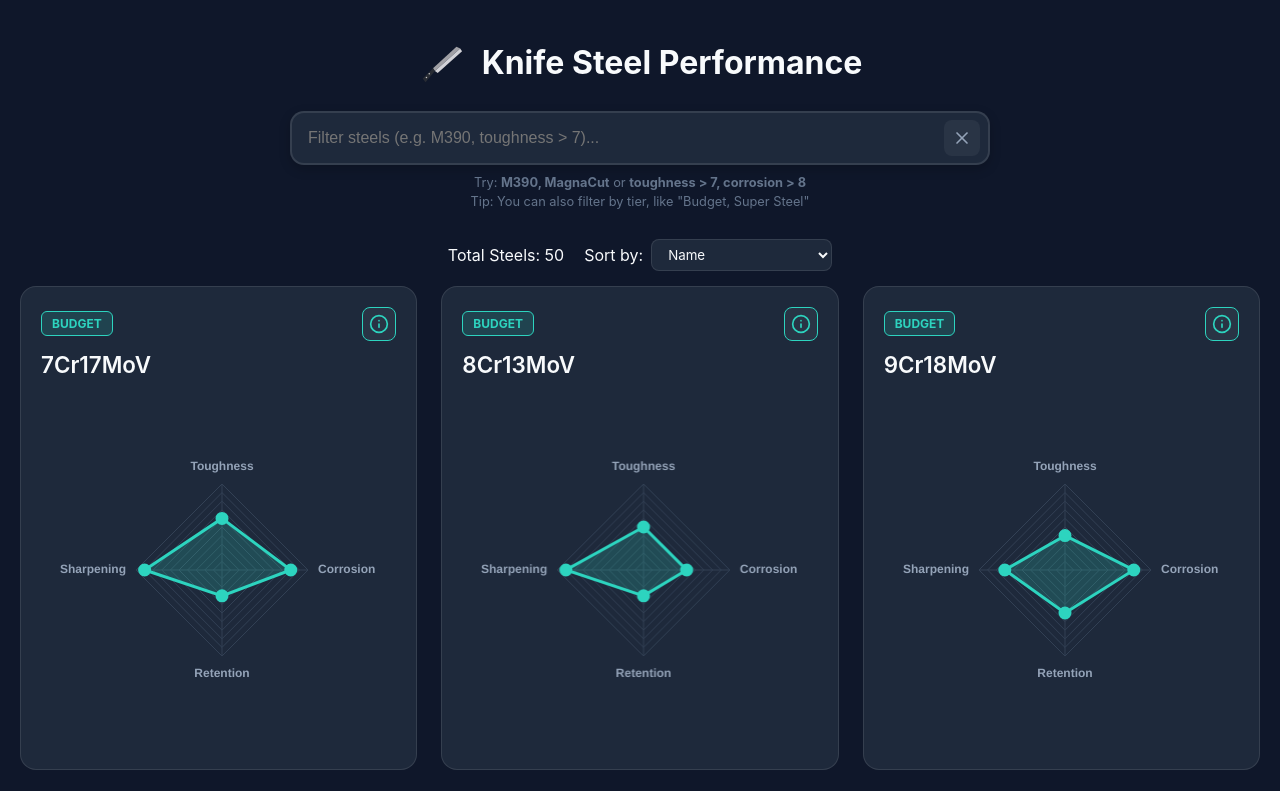
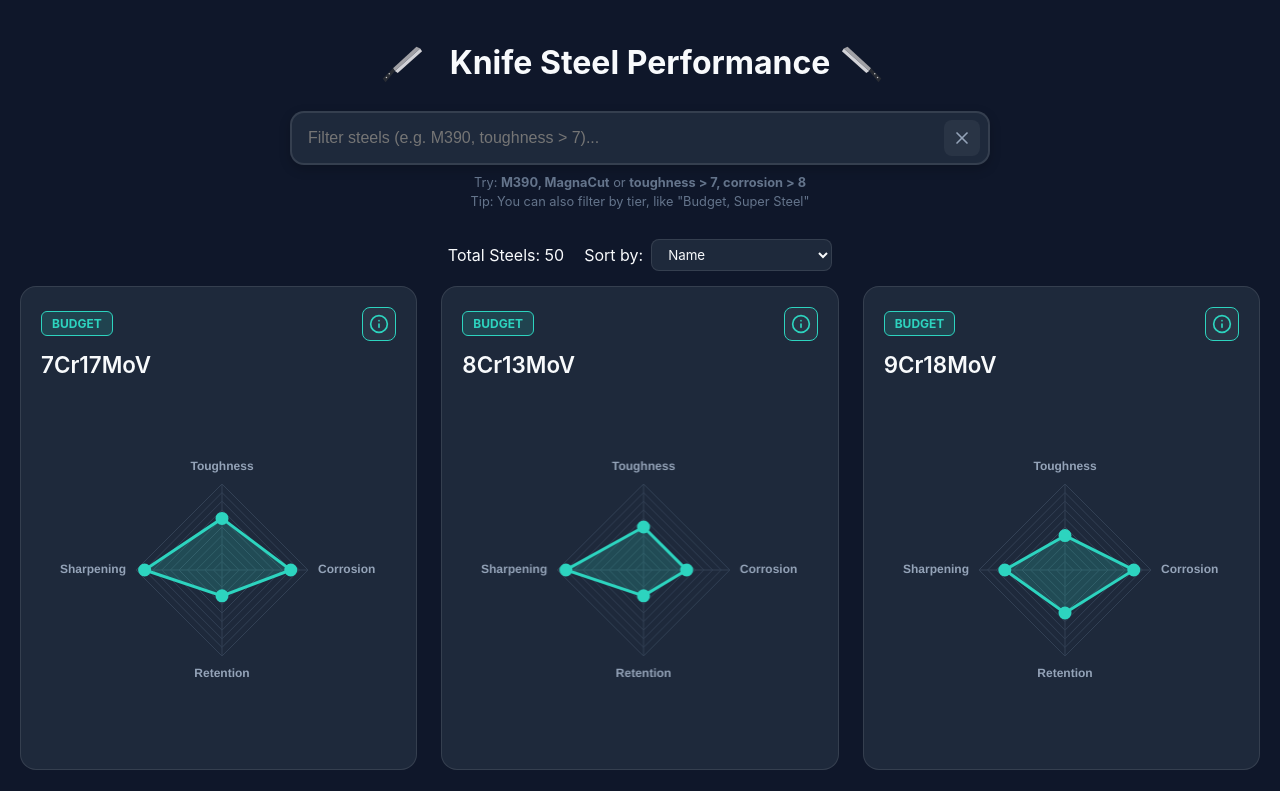
Before and after one commit to TravelingTechGuy/knives, a website with bundled scripts: page index.html in a window 1280 px wide. Shown: the top 791 px of the page. Built offline with nearby package versions, Linux system fonts and the light colour scheme.

Commit message:
added image tot title
Co-authored-by: Copilot <copilot@github.com>

```diff
--- a/index.html
+++ b/index.html
@@ -16,7 +16,9 @@
 
   <header>
     <h1>
-      <img src="favicon.svg" alt="Knife icon" class="title-icon">Knife Steel Performance
+      <img src="favicon.svg" alt="Knife icon" class="title-icon">
+      <span>Knife Steel Performance</span>
+      <img src="favicon.svg" alt="Knife icon" class="title-icon title-icon-mirrored">
     </h1>
     <div class="search-container">
       <div class="search-wrapper">
--- a/styles.css
+++ b/styles.css
@@ -38,6 +38,10 @@ canvas {
   height: 1.5em;
   vertical-align: middle;
   margin-right: 0.5em;
+}
+
+.title-icon-mirrored {
+  transform: scaleX(-1);
 }
 
 .database-info {
```
Also changed, not shown: README.md.
